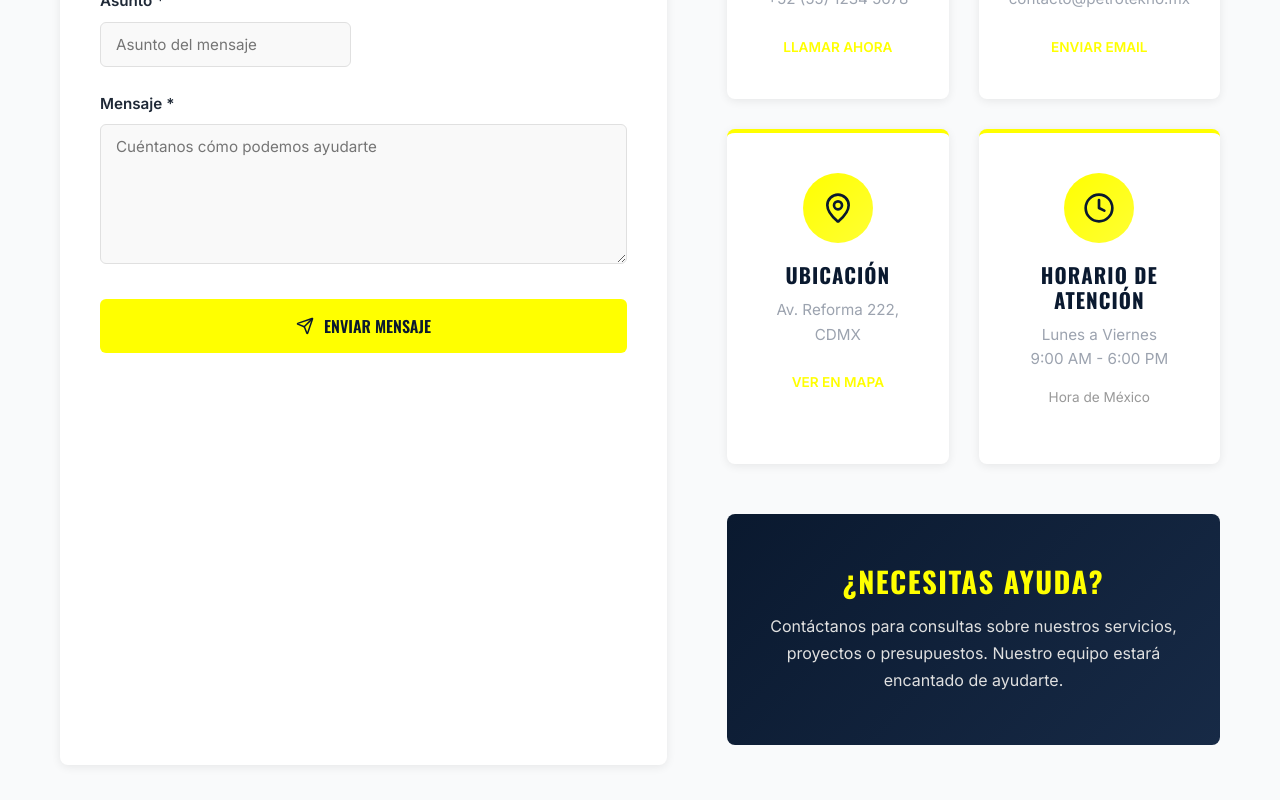
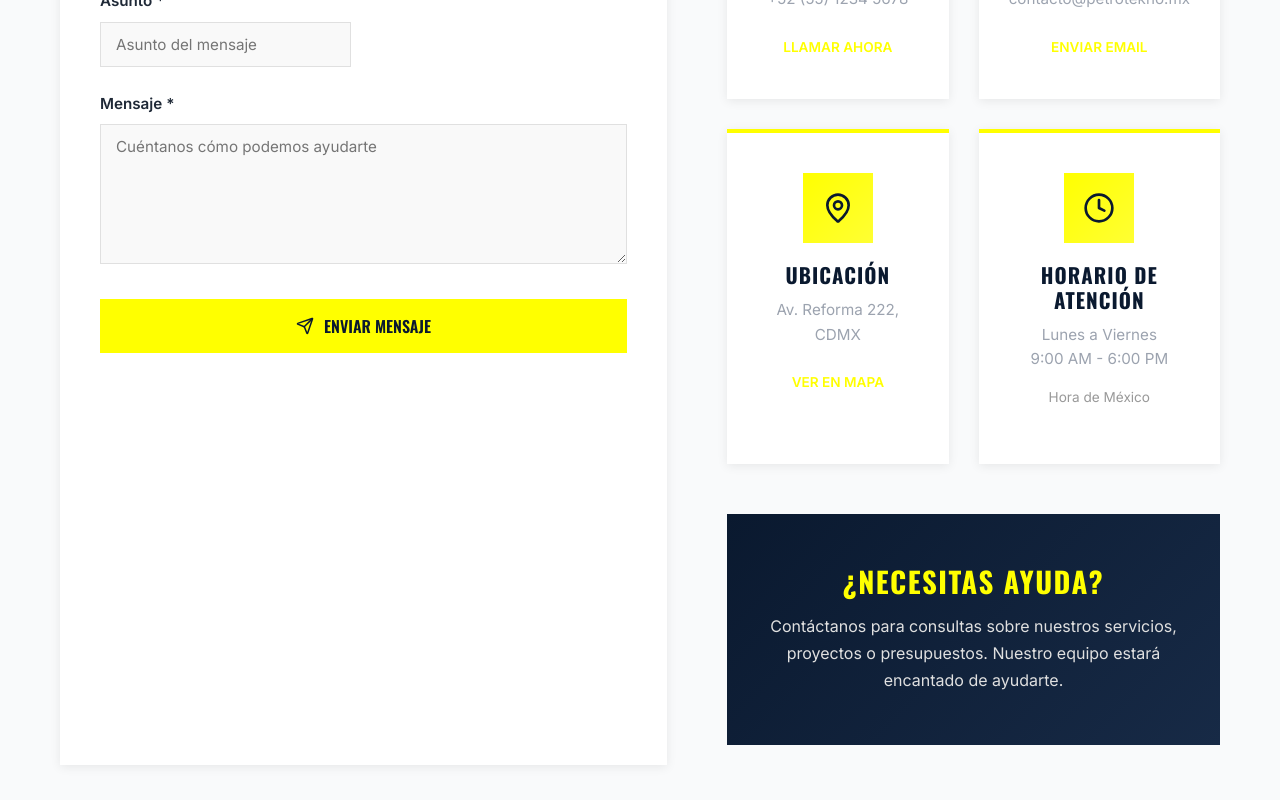
Before and after one commit to eder-bravo/webpetrotekno, a React (Vite) app in the folder webpetrotekno/: page /contacto in a window 1280 px wide. Shown: the part 760-1560 px from the top of the page. Built offline with nearby package versions, Linux system fonts and the light colour scheme; no server answers.

Commit message:
fix: remove border-radius to match sharp corners design system
- Remove all border-radius from contact form components
- Remove border-radius from info cards
- Change icon boxes from circular to square
- Maintain consistency with Petrotekno's sharp corners design identity

```diff
--- a/webpetrotekno/src/components/ContactForm.css
+++ b/webpetrotekno/src/components/ContactForm.css
@@ -2,7 +2,6 @@
 .contact-form-section {
     background: white;
     padding: 40px;
-    border-radius: 8px;
     box-shadow: 0 2px 10px rgba(0, 0, 0, 0.08);
 }
 
@@ -24,7 +23,6 @@
     background-color: #d4edda;
     color: #155724;
     padding: 15px 20px;
-    border-radius: 6px;
     margin-bottom: 25px;
     border-left: 4px solid #28a745;
 }
@@ -33,7 +31,6 @@
     background-color: #f8d7da;
     color: #721c24;
     padding: 15px 20px;
-    border-radius: 6px;
     margin-bottom: 25px;
     border-left: 4px solid #f5222d;
 }
@@ -65,7 +62,6 @@
 .form-group textarea {
     padding: 12px 15px;
     border: 1px solid #e0e0e0;
-    border-radius: 6px;
     font-family: var(--font-body);
     font-size: 0.95rem;
     transition: var(--transition-fast);
@@ -101,7 +97,6 @@
     border: none;
     cursor: pointer;
     transition: var(--transition-fast);
-    border-radius: 6px;
     font-size: 1rem;
     margin-top: 10px;
 }
--- a/webpetrotekno/src/components/ContactInfo.css
+++ b/webpetrotekno/src/components/ContactInfo.css
@@ -20,7 +20,6 @@
 .info-card {
     background: white;
     padding: 40px 30px;
-    border-radius: 8px;
     box-shadow: 0 2px 10px rgba(0, 0, 0, 0.08);
     transition: var(--transition-smooth);
     text-align: center;
@@ -36,7 +35,6 @@
     width: 70px;
     height: 70px;
     background: linear-gradient(135deg, var(--primary), rgba(255, 255, 0, 0.8));
-    border-radius: 50%;
     display: flex;
     align-items: center;
     justify-content: center;
@@ -85,7 +83,6 @@
     background: linear-gradient(135deg, var(--secondary) 0%, var(--secondary-light) 100%);
     color: white;
     padding: 50px 40px;
-    border-radius: 8px;
     text-align: center;
 }
 
```
Also changed, not shown: 1 other file (tests, documents, lock files or other folders).
